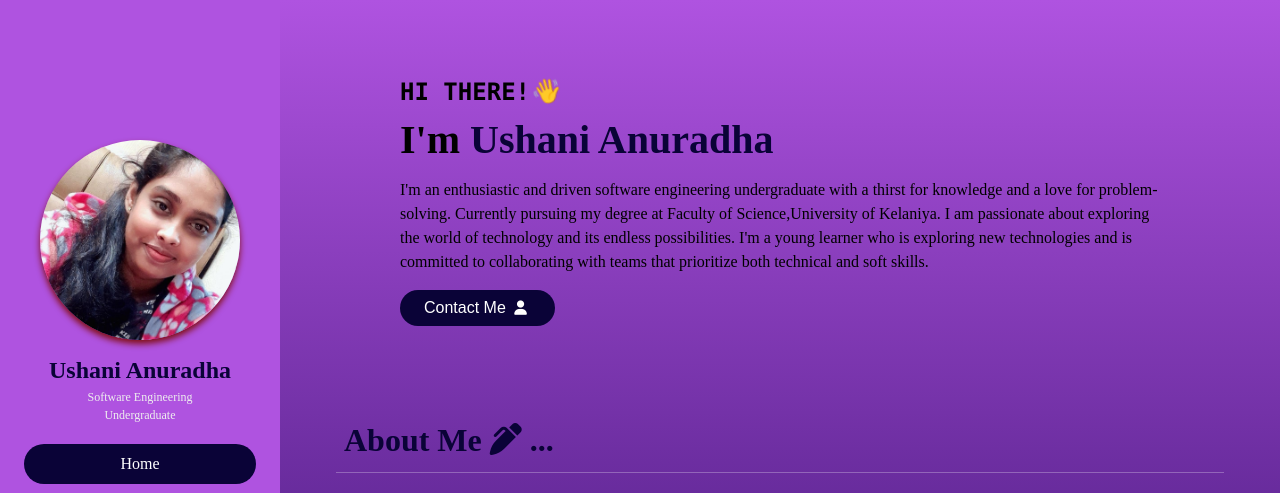
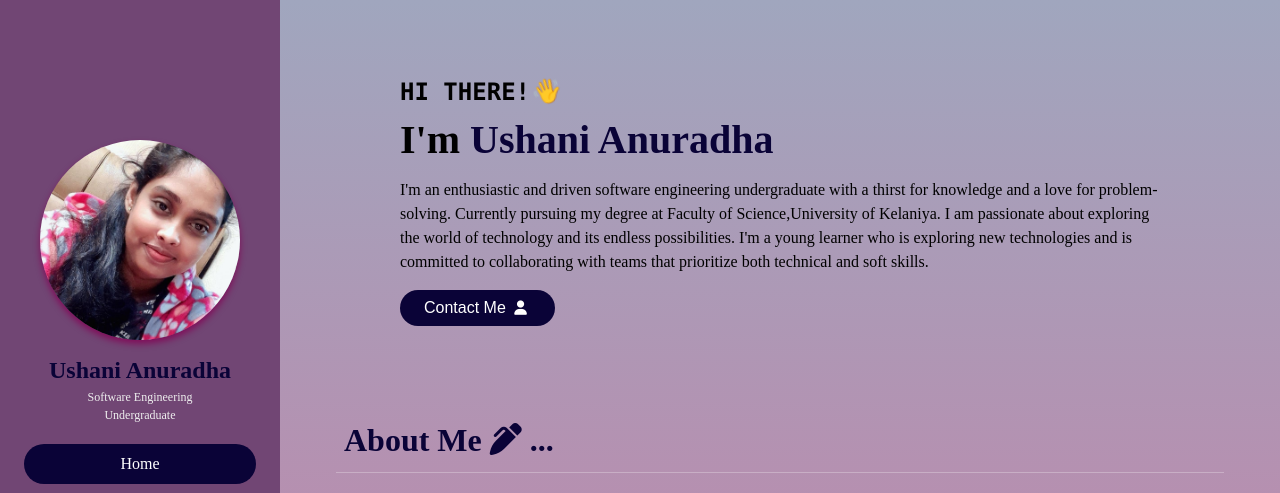
Before and after one commit to MGU-Anuradha/Online-Profile-Web-Page, a plain HTML site: page index.html in a window 1280 px wide. Shown: the top 493 px of the page. Drawn offline with nearby package versions, Linux system fonts and the light colour scheme.

Commit message:
Change color palatte

```diff
--- a/css/style.css
+++ b/css/style.css
@@ -45,7 +45,8 @@ html::-webkit-scrollbar-thumb{
 /* --------------------------------------------------- */
 
 body{
-    background: linear-gradient(to bottom,  #af53e0,#391170, #7c1976);
+    /* background: linear-gradient(to bottom,  #af53e0,#391170, #7c1976);    */
+    background: linear-gradient(to bottom,  #A0A6BE,#C481A7, #E85C90);
     overflow-x: hidden;
     padding-left: 35rem;
 }
@@ -90,7 +91,7 @@ header{
     z-index: 1000;
     height: 100%;
     width: 35rem;
-    background-color: #af53e0;
+    background-color: #714674;
     display: flex;
     justify-content: center;
     flex-flow: column;
@@ -103,7 +104,7 @@ header .user img{
     border-radius: 50%;
     object-fit: cover;
     margin-bottom: 1rem;
-    box-shadow: 0 4px 6px rgba(129, 13, 15, 0.979);
+    box-shadow: 0 4px 6px rgba(129, 13, 90, 0.979);
 }
 
 header .user .name{
@@ -360,7 +361,7 @@ header .navbar ul li a:hover{
 /* --------------------------------------------------- */
 
 footer {
-    background-color:var(--color2);
+    background-color:#000000;
     color: white;
     padding: 20px;
     text-align: center;
```
